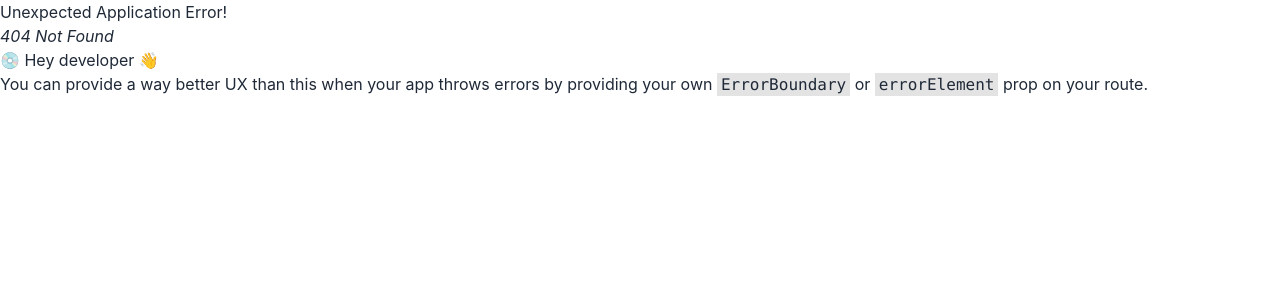
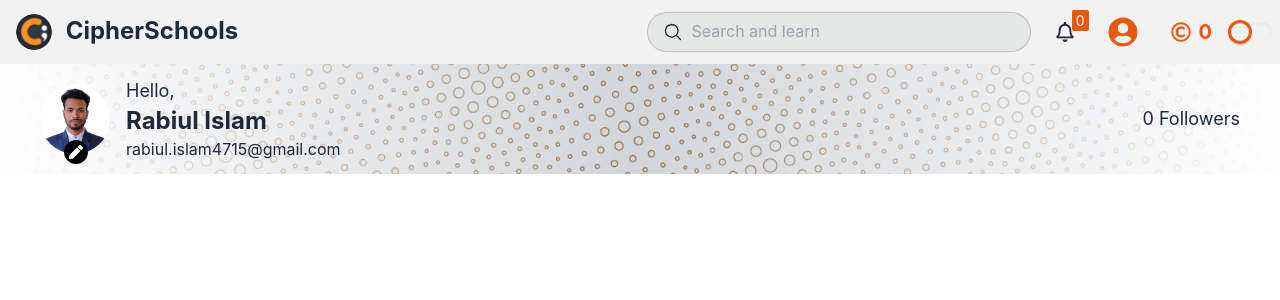
Before and after one commit to rabiul155/cipher-school-client, a React (Create React App) app: page /profile in a window 1280 px wide. Before the commit this address had no page. Shown: the top 300 px of the page. Built offline with nearby package versions, Linux system fonts and the light colour scheme.

Commit message:
banner done

```diff
--- a/src/Pages/Login/Login.js
+++ b/src/Pages/Login/Login.js
@@ -6,10 +6,10 @@ const Login = () => {
     return (
         <div className='max-w-lg mx-auto'>
 
-            <div className=" bg-base-200">
+            <div className=" bg-base-100">
                 <div className="hero-content flex-col ">
                     <div className=' text-center'>
-                        <div className='m-1 flex justify-center items-center'>
+                        <div className=' flex justify-center items-center'>
                             <img className=' h-9 w-9' src={logo} alt="" />
                             <h3 className=' text-3xl m-3 font-bold'>
                                 CipherSchools
@@ -18,7 +18,7 @@ const Login = () => {
 
                         <div className=' text-center'>
                             <h3 className=' text-xl font-bold'> Hey, Welcome!</h3>
-                            <p className="py-3">
+                            <p className="py-1">
                                 Please provide your email and password to signIn
                             </p>
                         </div>
--- /dev/null
+++ b/src/Pages/Profile/Profile.js
@@ -0,0 +1,12 @@
+import React from 'react';
+import Banner from '../../component/Banner/Banner';
+
+const Profile = () => {
+    return (
+        <div>
+            <Banner></Banner>
+        </div>
+    );
+};
+
+export default Profile;
--- a/src/Pages/Register/Register.js
+++ b/src/Pages/Register/Register.js
@@ -5,11 +5,10 @@ import logo from '../../Images/logo.png'
 const Register = () => {
     return (
         <div className='max-w-lg mx-auto'>
-
-            <div className=" bg-base-200">
+            <div className=" bg-base-100">
                 <div className="hero-content flex-col ">
                     <div className=' text-center'>
-                        <div className='m-1 flex justify-center items-center'>
+                        <div className='flex justify-center items-center'>
                             <img className=' h-9 w-9' src={logo} alt="" />
                             <h3 className=' text-3xl m-3 font-bold'>
                                 CipherSchools
@@ -18,7 +17,7 @@ const Register = () => {
 
                         <div className=' text-center'>
                             <h3 className=' text-xl font-bold'>Create an account</h3>
-                            <p className="py-3">
+                            <p className="py-1">
                                 Please provide your email and password to signUp
                             </p>
                         </div>
--- a/src/Router/Route.js
+++ b/src/Router/Route.js
@@ -1,6 +1,7 @@
 import { createBrowserRouter } from "react-router-dom";
 import Main from "../layout/Main";
 import Login from "../Pages/Login/Login";
+import Profile from "../Pages/Profile/Profile";
 import Register from "../Pages/Register/Register";
 
 
@@ -17,6 +18,10 @@ export const router = createBrowserRouter([
             {
                 path: '/register',
                 element: <Register></Register>
+            },
+            {
+                path: "profile",
+                element: <Profile></Profile>
             }
         ]
     }
--- /dev/null
+++ b/src/component/Banner/Banner.css
@@ -0,0 +1,13 @@
+.banner-bg {
+    background-image: url('../../Images/bannerImg.png');
+    background-position: 50%;
+    background-repeat: no-repeat;
+    background-size: cover;
+    height: 100%;
+    width: 100%;
+}
+
+.gradient-color {
+    background-image: linear-gradient(to right, white, rgba(0, 0, 0, 0), white);
+
+}
--- /dev/null
+++ b/src/component/Banner/Banner.js
@@ -0,0 +1,43 @@
+import React from 'react';
+import './Banner.css'
+import img from '../../Images/Formal Img.png'
+import { HiPencilAlt } from "react-icons/hi";
+import { FaPen } from "react-icons/fa";
+
+
+const Banner = () => {
+    return (
+        <div>
+            <div className='banner-bg'>
+                <div className=' gradient-color'>
+                    <div className=' flex justify-between items-center gap-4 py-[6px] mx-10'>
+                        <div className=' flex justify-start items-center gap-4'>
+                            <div className=' relative'>
+                                <img className=' h-[70px] w-[70px] rounded-full' src={img} alt="" />
+                                <div className='flex justify-center items-center bg-black h-6 w-6 rounded-full absolute -bottom-[10px] left-6 '>
+                                    <FaPen className='text-white ' size={14} ></FaPen>
+                                </div>
+                            </div>
+                            <div className=' block py-[7px]'>
+                                <p className=' text-lg'> Hello,</p>
+                                <h3 className=' font-bold text-2xl '>Rabiul Islam</h3>
+                                <p>rabiul.islam4715@gmail.com</p>
+                            </div>
+                        </div>
+                        <div>
+                            <div className=' text-lg'>
+                                <p>
+                                    <span> 0 </span>
+                                    Followers
+                                </p>
+                            </div>
+                        </div>
+                    </div>
+                </div>
+            </div>
+
+        </div>
+    );
+};
+
+export default Banner;
--- a/src/component/Shared/Navbar.js
+++ b/src/component/Shared/Navbar.js
@@ -37,10 +37,10 @@ const Navbar = () => {
                         </label>
                         <ul tabIndex={0} className="mt-3 p-2 shadow menu menu-compact dropdown-content bg-base-100 rounded-box w-52">
                             <li>
-                                <a className="justify-between">
+                                <Link to='/profile' >
                                     Profile
 
-                                </a>
+                                </Link>
                             </li>
                             <li><Link to='/login'>LogIn</Link></li>
                             <li><a>Logout</a></li>
```
Also changed, not shown: src/Images/Formal Img.png (added), src/Images/bannerImg.png (added).
